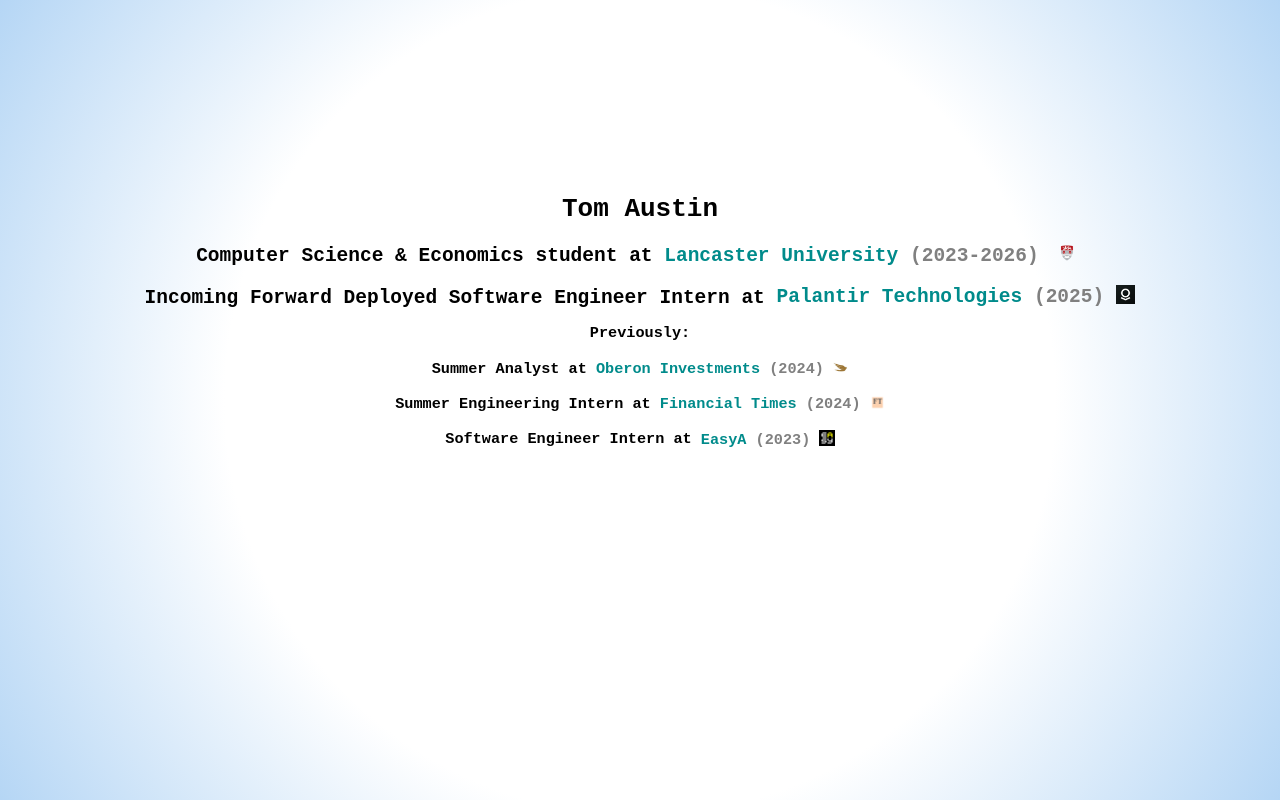
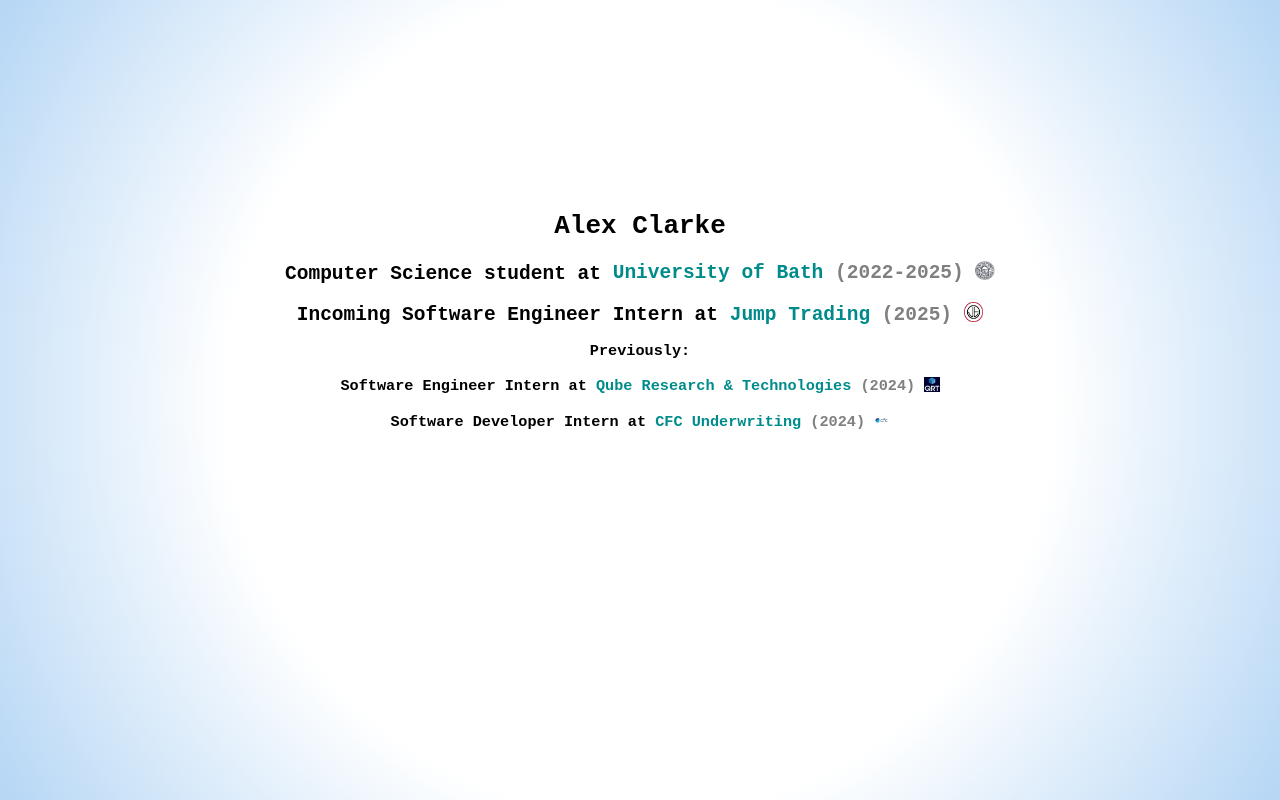
Before and after one commit to AlexTClarke/alextclarke.github.io, a plain HTML site: page index.html in a window 1280 px wide. Drawn offline with Linux system fonts and the light colour scheme.

Commit message:
Adjust to use my info lol

```diff
--- a/index.html
+++ b/index.html
@@ -3,53 +3,46 @@
 <html lang="en-GB">
 
 <head>
-    <title>Tom Austin - Developer</title>
+    <title>Alex Clarke - Developer</title>
     <meta charset="UTF-8">
     <meta name="viewport" content="width=device-width, initial-scale=1.0">
     <link rel="shortcut icon" type="image/x-icon" href="favicon.ico">
     <link rel="stylesheet" href="style.css">
 
-    <meta property="og:title" content="Tom Austin - Software Engineer" />
+    <meta property="og:title" content="Alex Clarke - Software Engineer" />
     <meta property="og:type" content="website" />
 </head>
 
 <body>
-    <h1>Tom Austin</h1>
+    <h1>Alex Clarke</h1>
 
     <h2>
-      Computer Science & Economics student at <a href="https://www.lancaster.ac.uk/" target="_blank">Lancaster University
-      <span class="lighter">(2023-2026)</span>
-      <img class="icon" src="/images/lancaster.png" alt="Lancaster logo"></a>
+      Computer Science student at <a href="https://www.bath.ac.uk/" target="_blank">University of Bath
+      <span class="lighter">(2022-2025)</span>
+      <img class="icon" src="/images/bath.jpg" alt="Bath logo"></a>
     </h2>
 
     <h2>
-      Incoming Forward Deployed Software Engineer Intern at
-      <a href="https://www.palantir.com/" target="_blank">Palantir Technologies
+      Incoming Software Engineer Intern at
+      <a href="https://www.jumptrading.com/" target="_blank">Jump Trading
         <span class="lighter">(2025)</span>
-        <img class="icon" src="images/pltr.png" alt="Palantir Logo"></a>
+        <img class="icon" src="images/jump.jpg" alt="Jump Trading Logo"></a>
     </h2>
 
   <h3>Previously:</h3>
 
   <h3>
-    Summer Analyst at
-    <a href="https://oberoninvestments.com/" target="_blank">Oberon Investments
+    Software Engineer Intern at
+    <a href="https://www.qube-rt.com/" target="_blank">Qube Research & Technologies
     <span class="lighter">(2024)</span>
-    <img class="icon" src="images/oberon.jpeg" alt="Oberon Logo"></a>
+    <img class="icon" src="images/qrt.jpg" alt="QRT Logo"></a>
   </h3>
 
   <h3>
-    Summer Engineering Intern at
-    <a href="https://ft.com" target="_blank">Financial Times
+    Software Developer Intern at
+    <a href="https://www.cfc.com/" target="_blank">CFC Underwriting
     <span class="lighter">(2024)</span>
-    <img class="icon" src="images/ft.png" alt="FT Logo"></a>
-  </h3>
-
-  <h3>
-    Software Engineer Intern at
-    <a href="https://www.easya.io/" target="_blank">EasyA
-    <span class="lighter">(2023)</span>
-    <img class="icon" src="images/easya.png" alt="EasyA Logo"></a>
+    <img class="icon" src="images/cfc.jpg" alt="CFC Logo"></a>
   </h3>
 
 
```
Also changed, not shown: images/bath.jpg (added), images/cfc.jpg (added), images/easya.png (deleted), images/ft.png (deleted), images/jump.jpg (added), images/lancaster.png (deleted), images/oberon.jpeg (deleted), images/pltr.png (deleted), images/qrt.jpg (added), 1 other file.
